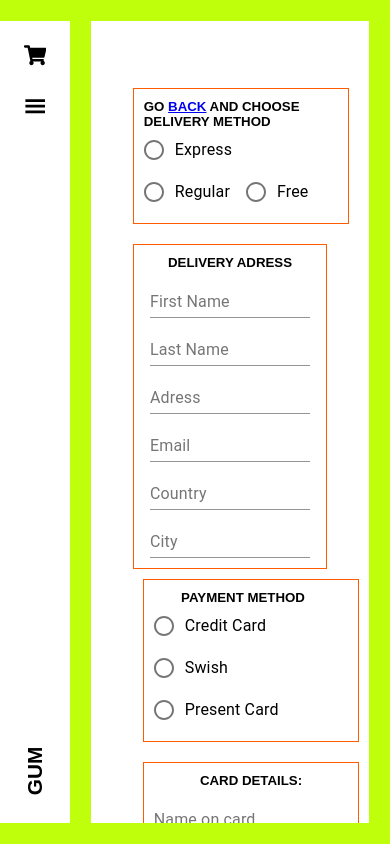
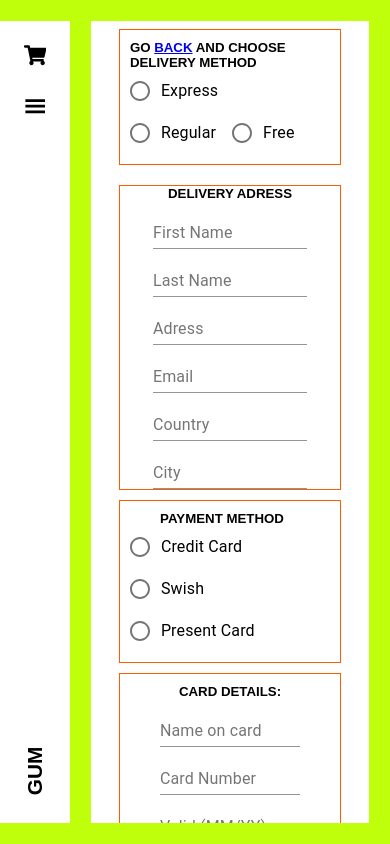
Before and after one commit to MTLY-1610/ESHOP-GUM, a React (Create React App) app: page /payment in a window 390 px wide. Built offline with nearby package versions, Linux system fonts and the light colour scheme; a web font is replaced by a local one.

Commit message:
responsivity of cart done

```diff
--- a/src/App.css
+++ b/src/App.css
@@ -105,7 +105,7 @@
 
 .sneaker-slider {
   position: relative;
-  overflow-x: hidden;
+  overflow-x: scroll;
   height: 95vh;
   /* margin: 0.3rem */
 }
@@ -125,7 +125,7 @@
 }
 
 .img-div {
-  height: calc(95vh - 2.9rem);
+  height: calc(95vh - 4rem);
   overflow-y: hidden;
 }
 
@@ -332,7 +332,6 @@
   cursor: pointer;
   list-style: none;
   flex-wrap: wrap;
-
 }
 
 .cart {
@@ -349,7 +348,6 @@
   background-color: black;
   color: white;
   cursor: pointer;
-
 }
 
 .flex-cart {
@@ -372,7 +370,6 @@
   width: 100%;
   display: flex;
   justify-content: space-between;
-
 }
 
 .cart-img-info-div {
@@ -382,9 +379,6 @@
   display: flex;
   justify-content: flex-start;
   align-items: center;
-
-
-
 }
 
 .ITEM-cart {
@@ -454,7 +448,6 @@
   display: flex;
   flex-direction: column;
   padding-left: 0.5rem;
-
 }
 
 .totalDiv {
@@ -498,56 +491,34 @@
   justify-content: flex-start;
 }
 
-.paymentbutton {
-  width: 60%;
-  display: flex;
-  align-items: center;
-  text-decoration: none;
-  padding-bottom: 1rem;
-}
-
-
-
 /* PAYMENT*/
 
 .payment-layout {
   width: 100%;
-  height: 95vh;
+  height: 100%;
+  box-sizing: border-box;
+  padding-top: 3rem;
   display: flex;
-  flex-direction: row;
   justify-content: space-evenly;
-  align-items: center;
-  padding: 1.25rem 1.25rem 1.25rem 1.25rem;
-
-
-  flex-direction: row;
+  align-items: flex-start;
 }
 
-.delivery-box{
+.delivery-box {
   display: flex;
   flex-direction: column;
   width: 40%;
+}
 
-}
-.payment-box{
+.payment-box {
   display: flex;
   flex-direction: column;
   width: 40%;
-
-
-
 }
-
 
 .payment-Solution {
   display: flex;
   flex-direction: column;
   align-items: center;
-  flex-grow: 1;
-  width: 100%;
-  justify-content: space-evenly;
-  margin-bottom: .625rem;
-  margin-left: .625rem;
   padding: .625rem .625rem .625rem .625rem;
   border: 1px solid #ff5c00;
   justify-content: center;
@@ -556,10 +527,10 @@
 .payment-Solution h5 {
   margin-right: 1rem;
 }
-.radio-div{
+
+.radio-div {
   display: flex;
   flex-direction: column;
-
 }
 
 .payment {
@@ -571,17 +542,12 @@
   margin-top: .625rem;
   border: 1px solid #ff5c00;
   padding: .625rem .625rem .625rem .625rem;
+}
 
-}
 .delivery-Solution {
   display: flex;
   flex-direction: column;
   align-items: center;
-  justify-content: space-evenly;
-  width: 100%;
-  flex-grow: 1;
-  margin-bottom: .625rem;
-  margin-right: .625rem;
   padding: .625rem .625rem .625rem .625rem;
   border: 1px solid #ff5c00;
 }
@@ -597,32 +563,35 @@
   align-items: flex-start;
 }
 
-.payment-details{
+.payment-details {
   display: flex;
   flex-direction: column;
-  justify-content: space-between;
+  align-items: center;
+  margin-top: 0.625rem;
+  padding: .625rem .625rem 1.625rem .625rem;
+  border: 1px solid #ff5c00;
+}
+
+.payment-details>div {
+  width: 70%;
+}
+
+.buttonDiv {
+  display: flex;
+  justify-content: center;
+}
+
+.delivery-details {
+  display: flex;
+  flex-direction: column;
   align-items: center;
   margin-top: .625rem;
-  width: 100%;
-  margin-left: .625rem;
-  flex-grow: 1;
-  padding: .625rem .625rem 1.625rem .625rem;
   border: 1px solid #ff5c00;
-
 }
 
-.delivery-details{
-  display: flex;
-  flex-direction: column;
-  justify-content: space-between;
-  align-items: center;
-  margin-top: .625rem;
-  padding: .625rem .625rem 1.625rem .625rem;
-  border: 1px solid #ff5c00;
-
+.delivery-details>div {
+  width: 70%;
 }
-
-
 
 .adress {
   display: flex;
@@ -633,138 +602,108 @@
   margin-right: .625rem;
   padding: .625rem .625rem 1.625rem .625rem;
   border: 1px solid #ff5c00;
+}
 
-
-}
+.adress-Recap {}
 
 #field {
   width: 30rem !important;
-
 }
-
 
 #field-narrow {
   width: 15rem !important;
 }
-#next-button{
+
+#next-button {
   background-color: #ff5c00;
   color: white;
-  margin-bottom: 2rem;
-  margin-top: 2rem;
+  /* margin-bottom: 2rem; */
+  margin-top: 3rem;
 }
+
 @media screen and (max-width: 840px) {
   .layout-only-for-flex {
     background-color: white;
     height: 95vh;
-
     flex-grow: 5000;
     display: flex;
     justify-content: center;
     overflow-x: hidden;
   }
   .payment-layout {
-    width: 70%;
-    height: 130vh;
+    height: 100%;
+    width: 80%;
     display: flex;
-    padding: 1.25rem 1.25rem 1.25rem 1.25rem;
     flex-direction: column;
-    justify-content: center;
-    align-items: center;
-
+    margin-top: 0.5rem;
+    justify-content: flex-start;
+    padding-top: 0;
   }
   #field {
     width: 5rem !important;
   }
-  .delivery-box{
+  .delivery-box {
     display: flex;
     width: 100%;
-
   }
-  .payment-box{
+  .payment-box {
     display: flex;
-   width:100%
-
-
-
+    width: 100%
   }
-
-
   .payment-Solution {
     display: flex;
     flex-direction: column;
     align-items: center;
-    width: 100%;
-    justify-content: space-evenly;
     padding: .625rem .625rem .625rem .625rem;
     border: 1px solid #ff5c00;
-    justify-content: center;
   }
-
   .payment-Solution h5 {
     margin-right: 1rem;
   }
-  .radio-div{
+  .radio-div {
     display: flex;
     flex-direction: column;
-
   }
-
   .payment {
     display: flex;
     flex-direction: column;
     align-items: center;
-    width: 100%;
     border: 1px solid #ff5c00;
     padding: .625rem .625rem .625rem .625rem;
-
   }
   .delivery-Solution {
     display: flex;
     flex-direction: column;
     align-items: center;
-    justify-content: space-evenly;
-    width: ;
     margin-bottom: .625rem;
     padding: .625rem .625rem .625rem .625rem;
     border: 1px solid #ff5c00;
   }
-
   #shoppingbasket {
     width: 2em;
     height: 2em
   }
-
   .delivery-creditcard-form {
     display: flex;
     justify-content: space-around;
     align-items: flex-start;
   }
-
-  .payment-details{
+  .payment-details {
     display: flex;
     flex-direction: column;
     justify-content: space-between;
     align-items: center;
     margin-top: .625rem;
-    width: 100%;
-    padding: .625rem .625rem .625rem .625rem;
     border: 1px solid #ff5c00;
-
   }
-
-  .delivery-details{
+  .delivery-details {
     display: flex;
     flex-direction: column;
     justify-content: space-between;
     align-items: center;
     margin-bottom: .625rem;
-    padding: .625rem .625rem .625rem .625rem;
     border: 1px solid #ff5c00;
-
   }
-
-
-
   .adress {
     display: flex;
     flex-direction: column;
@@ -774,26 +713,24 @@
     margin-right: .625rem;
     padding: .625rem .625rem .625rem .625rem;
     border: 1px solid #ff5c00;
-
-
   }
-  #field{
+  #field {
     width: 10rem !important;
   }
   #field-narrow {
     width: 15rem !important;
   }
-  #next-button{
+  #next-button {
     background-color: #ff5c00;
     color: white;
     margin-bottom: 2rem;
     margin-top: 2rem;
   }
 }
+
 .zip {
   display: flex;
   width: 80%;
-
 }
 
 .checkout-flex {
@@ -804,13 +741,14 @@
   align-items: center;
   flex-direction: column;
 }
-.checkout.box{
+
+.checkout.box {
   display: flex;
   flex-direction: column;
-
   padding: .625rem .625rem .625rem .625rem;
   background-color: rgb(112, 112, 112, 0.12);
 }
+
 .checkout-products {
   display: flex;
   justify-content: space-between;
@@ -840,7 +778,6 @@
   width: 100%;
   justify-content: space-between;
   align-items: flex-start;
-
 }
 
 .checkout-total {
@@ -876,5 +813,4 @@
   justify-content: center;
   align-items: center;
   flex-direction: column;
-
 }
--- a/src/components/CreditCard.tsx
+++ b/src/components/CreditCard.tsx
@@ -54,10 +54,11 @@ class CreditCard extends React.Component<Props, State> {
                 onKeyDown={this.props.onlyNumber}
               />
             </div>
-            <div>
-            <Link   to="/checkout" style={{ textDecoration: 'none' }}>
-              <Button id="next-button" variant="contained" color="primary" >CHECKOUT
-              </Button>
+            <div className="buttonDiv">
+              <Link to="/checkout" style={{ textDecoration: "none" }}>
+                <Button id="next-button" variant="contained" color="primary">
+                  CHECKOUT
+                </Button>
               </Link>
             </div>
           </div>
--- a/src/components/PresentCard.tsx
+++ b/src/components/PresentCard.tsx
@@ -35,10 +35,15 @@ class PresentCard extends React.Component<Props, State> {
                 //   onKeyDown={this.onlyLetter}
               />
             </div>
-            <div>
-            <Button id="next-button" variant="contained" color="primary" href="checkout">
-  CHECKOUT
-</Button>
+            <div className="buttonDiv">
+              <Button
+                id="next-button"
+                variant="contained"
+                color="primary"
+                href="checkout"
+              >
+                CHECKOUT
+              </Button>
             </div>
           </div>
         )}
--- a/src/components/Swish.tsx
+++ b/src/components/Swish.tsx
@@ -37,10 +37,11 @@ class Swish extends React.Component<Props, State> {
                 inputProps={{ maxLength: 10 }}
               />
             </div>
-            <div>
-            <Link   to="/checkout" style={{ textDecoration: 'none' }}>
-              <Button id="next-button" variant="contained" color="primary" >CHECK out
-              </Button>
+            <div className="buttonDiv">
+              <Link to="/checkout" style={{ textDecoration: "none" }}>
+                <Button id="next-button" variant="contained" color="primary">
+                  CHECK out
+                </Button>
               </Link>
             </div>
           </div>
```
